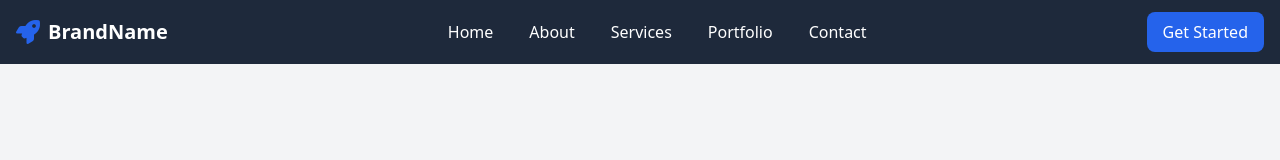
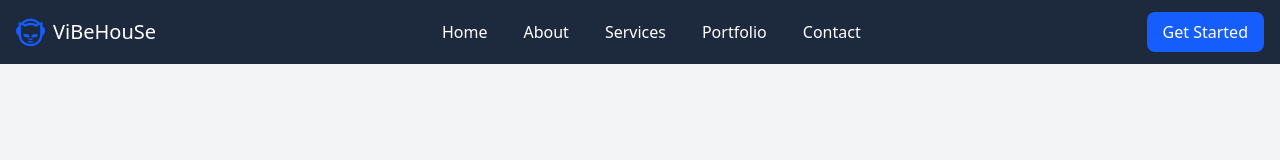
Before and after one commit to chinky23-tech/web-page, a website: page beat.html in a window 1280 px wide. Drawn offline with nearby package versions, Linux system fonts and the light colour scheme.

Commit message:
small change

```diff
--- a/beat.html
+++ b/beat.html
@@ -4,8 +4,7 @@
   <meta charset="UTF-8">
   <meta name="viewport" content="width=device-width, initial-scale=1.0">
   <title>Tailwind Navbar</title>
-  <!-- Tailwind (via CDN for quick test) -->
-  <script src="https://cdn.tailwindcss.com"></script>
+ <link rel="stylesheet" href="./dist/output.css">
   <!-- Font Awesome -->
   <link rel="stylesheet" href="https://cdnjs.cloudflare.com/ajax/libs/font-awesome/6.5.1/css/all.min.css">
 </head>
@@ -18,8 +17,8 @@
         <!-- Logo -->
         <div class="flex-shrink-0">
           <a href="#" class="flex items-center">
-            <span class="text-2xl text-blue-600 mr-2"><i class="fas fa-rocket"></i></span>
-            <span class="font-bold text-xl text-white">BrandName</span>
+            <span class="text-3xl text-blue-600 mr-2"><i class="fa-brands fa-napster"></i></span>
+            <span class="text-xl text-white">ViBe</span><span class="text-xl text-white mx-2">HouSe</span>
           </a>
         </div>
 
```
